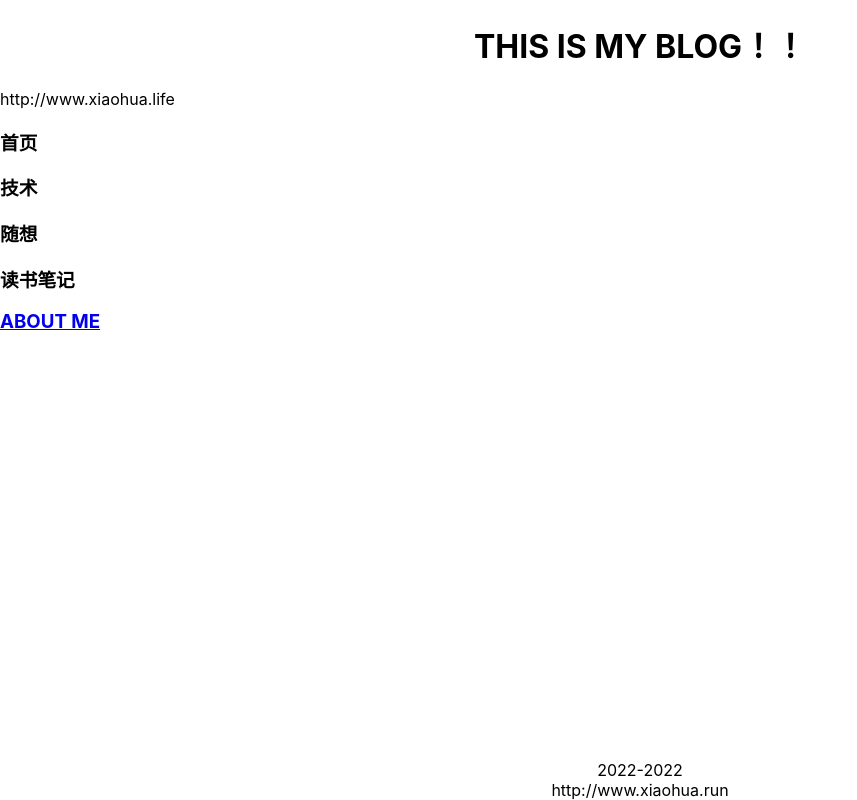
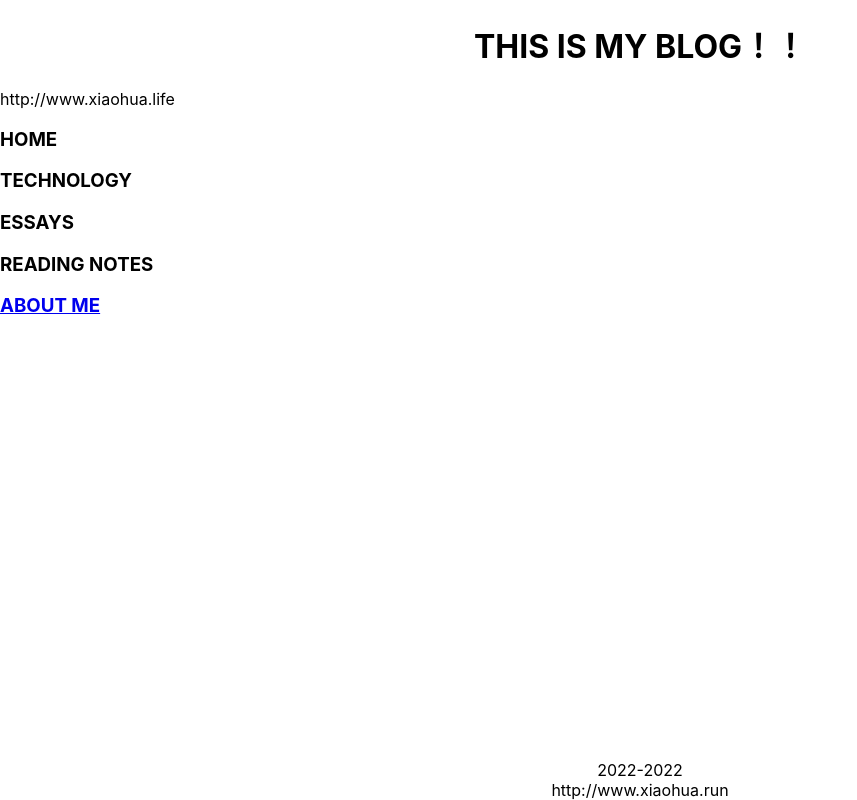
Before and after one commit to pengxiaohua/my-blog-web, a React app: page / in a window 1280 px wide. Shown: the whole page, without its empty margins (0-857 px from the left). Built offline with nearby package versions, Linux system fonts and the light colour scheme.

Commit message:
feat: 修改菜单

```diff
--- a/src/home/index.tsx
+++ b/src/home/index.tsx
@@ -9,10 +9,10 @@ const HomePage: FC = () => {
     <div className="home">
         <h1 className="home__title">THIS IS MY BLOG！！</h1>
         <p>http://www.xiaohua.life</p>
-        <h3>首页</h3>
-        <h3>技术</h3>
-        <h3>随想</h3>
-        <h3>读书笔记</h3>
+        <h3>HOME</h3>
+        <h3>TECHNOLOGY</h3>
+        <h3>ESSAYS</h3>
+        <h3>READING NOTES</h3>
         <h3><Link to="/about-me">ABOUT ME</Link></h3>
         <Footer />
     </div>
```
